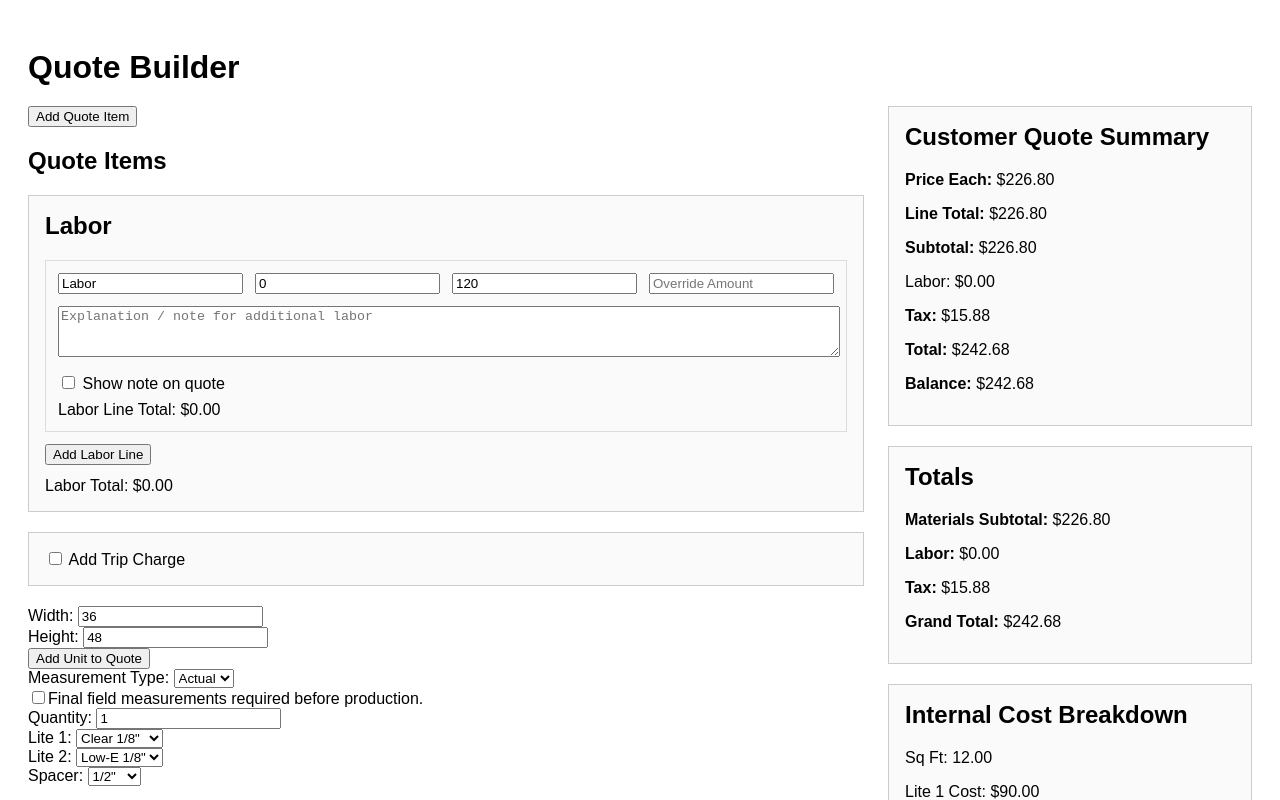
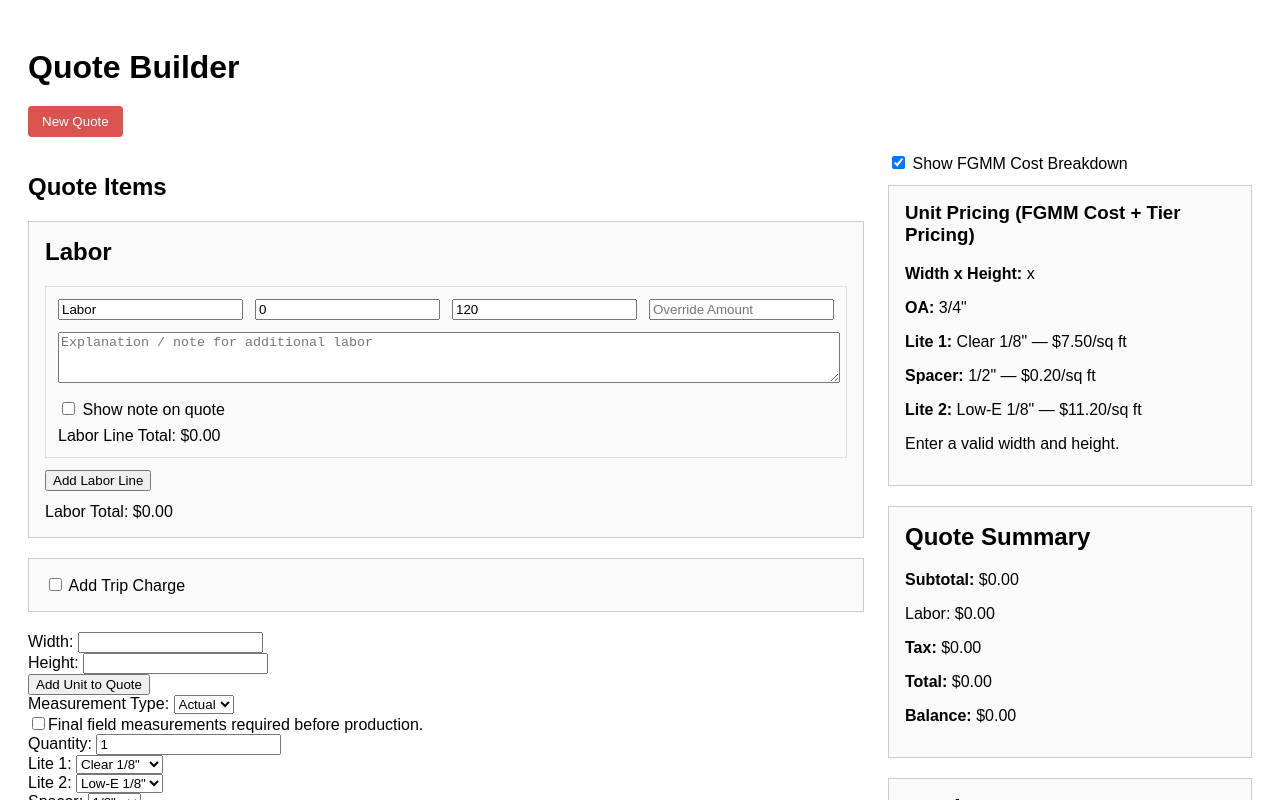
Before and after one commit to fastglassmirrorsandmore/fast-glass-app, a Next.js app: page /quote/new in a window 1280 px wide. Shown: the top 800 px of the page. Built offline with nearby package versions, Linux system fonts and the light colour scheme.

Commit message:
Finish multi-line quote builder with FGMM cost + tier pricing
- built multi-line quote system
- added FGMM material cost breakdown
- added retail/contractor/apartment pricing
- fixed price each and line

```diff
--- a/src/app/quote/new/page.tsx
+++ b/src/app/quote/new/page.tsx
@@ -21,9 +21,9 @@ const currency = new Intl.NumberFormat("en-US", {
 });
 
 const PRICING_CATEGORIES = [
-  { id: "retail", name: "Retail", multiplier: 1.0 },
-  { id: "contractor", name: "Contractor", multiplier: 0.9 },
-  { id: "apartment", name: "Apartment", multiplier: 0.8 },
+  { id: "retail", name: "Retail", multiplier: 2.0 },
+  { id: "contractor", name: "Contractor", multiplier: 1.8 },
+  { id: "apartment", name: "Apartment", multiplier: 1.6 },
 ];
 
 const TAX_RATES = [
@@ -50,13 +50,12 @@ function getById<T extends { id: string }>(items: T[], id: string): T {
 }
 
 export default function NewQuotePage() {
-  const [width, setWidth] = useState("36");
-  const [height, setHeight] = useState("48");
+  const [width, setWidth] = useState("");
+  const [height, setHeight] = useState("");
   const [quoteItems, setQuoteItems] = useState<QuoteItem[]>([]);
   const [measurementType, setMeasurementType] = useState("actual");
   const [finalMeasurementsRequired, setFinalMeasurementsRequired] = useState(false);
   const [quantity, setQuantity] = useState(1);
-  const [showInternalPricing, setShowInternalPricing] = useState(true);
   const [lite1Id, setLite1Id] = useState("clear18");
   const [lite2Id, setLite2Id] = useState("loe18");
   const [spacerId, setSpacerId] = useState("half");
@@ -64,6 +63,7 @@ export default function NewQuotePage() {
   const [taxRateId, setTaxRateId] = useState("sample");
   const [customerTaxExempt, setCustomerTaxExempt] = useState(false);
   const [showDimensionsOnQuote, setShowDimensionsOnQuote] = useState(false);
+  const [showFgmmCost, setShowFgmmCost] = useState(true);
   const [partCode, setPartCode] = useState("IGC6");
   const [description, setDescription] = useState("Insulated ClimaGuard 70/36 Low-E");
 useEffect(() => {
@@ -96,8 +96,6 @@ useEffect(() => {
   const [tripChargeMiles, setTripChargeMiles] = useState("0");
   const [tripChargeRate, setTripChargeRate] = useState("2.725");
 
-
-// ✅ PASTE FUNCTION HERE
 function handleAddUnit() {
   if (!width.trim() || !height.trim()) {
     alert("Please enter width and height.");
@@ -122,11 +120,11 @@ function handleAddUnit() {
   const newItem: QuoteItem = {
     id: crypto.randomUUID(),
     part: partCode,
-    description: description,
+    description,
     qty: quantity,
     width,
     height,
-    oa: overallThickness,
+    oa: formatThickness(overallThickness),
     lineTotal: priceEach * quantity,
   };
 
@@ -135,8 +133,8 @@ function handleAddUnit() {
   setWidth("");
   setHeight("");
   setQuantity(1);
-  setPartCode("");
-  setDescription("");
+  setPartCode("IGC6");
+  setDescription("Insulated ClimaGuard 70/36 Low-E");
 }
 
   const pricingCategory = getById(PRICING_CATEGORIES, pricingCategoryId);
@@ -152,12 +150,12 @@ function handleAddUnit() {
     "0.25": '1/4"',
     "0.375": '3/8"',
     "0.5": '1/2"',
+    "0.5625": '9/16"',
     "0.625": '5/8"',
     "0.75": '3/4"',
     "0.875": '7/8"',
     "1": '1"',
   };
-
     const rounded = Number(value.toFixed(3)).toString();
     return fractions[rounded] ?? `${value}"`;
   }
@@ -190,9 +188,6 @@ function handleAddUnit() {
   lite2Amount: result.lite2Amount * quantity,
   spacerAmount: result.spacerAmount * quantity,
   materialsAmount: result.materialsAmount * quantity,
-      adjustedMaterialsAmount: result.adjustedMaterialsAmount * quantity,
-      taxAmount: result.taxAmount * quantity,
-      totalAmount: result.totalAmount * quantity,
 };
   }, [
     width,
@@ -206,9 +201,6 @@ function handleAddUnit() {
     customerTaxExempt,
   ]);
 
-  const customerSubtotal = totals ? totals.adjustedMaterialsAmount : 0;
-  const customerTax = totals ? totals.taxAmount : 0;
-
  const laborTotal = laborItems.reduce((sum, item) => {
   const calculated = (Number(item.hours) || 0) * (Number(item.rate) || 0);
   const finalAmount =
@@ -221,37 +213,62 @@ function handleAddUnit() {
   ? (Number(tripChargeMiles) || 0) * (Number(tripChargeRate) || 0)
   : 0;
 
+const materialSubtotal = quoteItems.reduce(
+  (sum, item) => sum + item.lineTotal,
+  0
+);
+
+const customerSubtotal = materialSubtotal;
+const customerTax = customerTaxExempt ? 0 : materialSubtotal * taxRate.rate;
 const customerTotal =
   customerSubtotal + laborTotal + tripChargeTotal + customerTax;
 
-  const priceEach = quantity > 0 ? customerSubtotal / quantity : 0;
+const priceEach = totals
+  ? totals.materialsAmount * pricingCategory.multiplier
+  : 0;
 
 const lineDescription = showDimensionsOnQuote
   ? `${partCode} - ${description} - ${formatThickness(overallThickness)} - ${width} X ${height}`
   : `${partCode} - ${description} - ${formatThickness(overallThickness)}`;
 
-  const displayQuoteItems = quoteItems.map((item, index) => {
-    if (index === 0) {
-      return {
-        ...item,
-        description,
-        quantity,
-        partCode,
-        width,
-        height,
-        measurementType,
-        finalMeasurementsRequired,
-        oa: formatThickness(overallThickness),
-        lineTotal: customerSubtotal,
-      };
-    }
-
-    return item;
-  });
+const displayQuoteItems = quoteItems;
 
   return (
     <main style={{ padding: "20px", fontFamily: "Arial" }}>
       <h1 style={{ marginBottom: "20px" }}>Quote Builder</h1>
+<div style={{ marginBottom: "16px" }}>
+  <button
+    onClick={() => {
+      setQuoteItems([]);
+      setLaborItems([
+        {
+          id: 1,
+          description: "Labor",
+          hours: "0",
+          rate: "120",
+          override: "",
+          note: "",
+          showNoteOnQuote: false,
+        },
+      ]);
+      setShowTripCharge(false);
+      setTripChargeMiles("0");
+      setTripChargeRate("2.725");
+    }}
+    style={{
+      padding: "8px 14px",
+      background: "#d9534f",
+      color: "#fff",
+      border: "none",
+      borderRadius: "4px",
+      cursor: "pointer",
+    }}
+  >
+    New Quote
+  </button>
+</div>
+
+
 
       <div
         style={{
@@ -262,28 +279,6 @@ function handleAddUnit() {
         }}
       >
         <div>
-          <button
-            type="button"
-            onClick={() =>
-              setQuoteItems([
-                ...quoteItems,
-                {
-                  id: Date.now(),
-                  description: "",
-                  quantity: 1,
-                  partCode: "IGC6",
-                  width: "",
-                  height: "",
-                  measurementType: "actual",
-                  finalMeasurementsRequired: false,
-                  oa: "",
-                  lineTotal: 0,
-                },
-              ])
-            }
-          >
-            Add Quote Item
-          </button>
 
           <h2>Quote Items</h2>
 
@@ -293,21 +288,10 @@ function handleAddUnit() {
               style={{ border: "1px solid #ccc", padding: "10px", marginBottom: "10px" }}
             >
              <p><strong>Description:</strong> {item.description || "No description"}</p>
-              <p><strong>Qty:</strong> {item.quantity}</p>
-              <p><strong>Part:</strong> {item.partCode}</p>
-              <p>
-                <strong>{item.measurementType === "block" ? "Block Size:" : "Size:"}</strong>{" "}
-                {item.width} x {item.height}
-              </p>
-              <p><strong>OA:</strong> {formatThickness(overallThickness)}</p>
-              {item.measurementType === "block" && (
-                <p style={{ color: "red", fontWeight: "bold" }}>See Original</p>
-              )}
-              {item.finalMeasurementsRequired && (
-                <p style={{ color: "red", fontWeight: "bold" }}>
-                  Final field measurements required before production.
-                </p>
-              )}
+             <p><strong>Qty:</strong> {item.qty}</p>
+             <p><strong>Part:</strong> {item.part}</p>
+             <p><strong>Size:</strong> {item.width} x {item.height}</p>
+             <p><strong>OA:</strong> {item.oa}</p>
              <p><strong>Line Total:</strong> {currency.format(item.lineTotal)}</p>
             </div>
           ))}
@@ -610,24 +594,56 @@ function handleAddUnit() {
             </label>
           </div>
 
+
+        </div>
+
+
  <div>
+
+ <div style={{ marginBottom: "12px" }}>
   <label>
     <input
       type="checkbox"
-                checked={showInternalPricing}
-                onChange={(e) => setShowInternalPricing(e.target.checked)}
-              />
-              Show Internal Pricing
+      checked={showFgmmCost}
+      onChange={(e) => setShowFgmmCost(e.target.checked)}
+    />{" "}
+    Show FGMM Cost Breakdown
   </label>
 </div>
+
+<div style={{ border: "1px solid #ccc", padding: "16px", marginBottom: "20px", background: "#fafafa" }}>
+  <h3 style={{ marginTop: 0 }}>Unit Pricing (FGMM Cost + Tier Pricing)</h3>
+  <p><strong>Width x Height:</strong> {width} x {height}</p>
+  <p><strong>OA:</strong> {formatThickness(overallThickness)}</p>
+  <p><strong>Lite 1:</strong> {lite1.name} — {currency.format(lite1.costPerSqFt)}/sq ft</p>
+  <p><strong>Spacer:</strong> {spacer.name} — {currency.format(spacer.costPerSqFt)}/sq ft</p>
+  <p><strong>Lite 2:</strong> {lite2.name} — {currency.format(lite2.costPerSqFt)}/sq ft</p>
+
+  {totals ? (
+    <>
+      {showFgmmCost && (
+        <>
+          <p><strong>Lite 1 Cost:</strong> {currency.format(totals.lite1Amount)}</p>
+          <p><strong>Spacer Cost:</strong> {currency.format(totals.spacerAmount)}</p>
+          <p><strong>Lite 2 Cost:</strong> {currency.format(totals.lite2Amount)}</p>
+          <p><strong>FGMM Material Cost:</strong> {currency.format(totals.materialsAmount)}</p>
+        </>
+      )}
+
+      <p><strong>Retail (x2):</strong> {currency.format(totals.materialsAmount * 2)}</p>
+      <p><strong>Contractor:</strong> {currency.format(totals.materialsAmount * 1.8)}</p>
+      <p><strong>Apartment:</strong> {currency.format(totals.materialsAmount * 1.6)}</p>
+
+      <p><strong>Price Each:</strong> {currency.format(priceEach)}</p>
+      <p><strong>Line Total:</strong> {currency.format(priceEach * quantity)}</p>
+    </>
+  ) : (
+    <p>Enter a valid width and height.</p>
+  )}
 </div>
-
-        <div>
   <div style={{ border: "1px solid #ccc", padding: "16px", marginBottom: "20px", background: "#fafafa" }}>
-            <h2 style={{ marginTop: 0 }}>Customer Quote Summary</h2>
-            <p><strong>Price Each:</strong> {currency.format(priceEach)}</p>
-            <p><strong>Line Total:</strong> {currency.format(customerSubtotal)}</p>
-            <p><strong>Subtotal:</strong> {currency.format(customerSubtotal)}</p>
+    <h2 style={{ marginTop: 0 }}>Quote Summary</h2>
+    <p><strong>Subtotal:</strong> {currency.format(materialSubtotal)}</p>
     <p>Labor: {currency.format(laborTotal)}</p>
 
     {laborItems
@@ -641,11 +657,12 @@ function handleAddUnit() {
     <p><strong>Balance:</strong> {currency.format(customerTotal)}</p>
   </div>
 
+
 <div style={{ border: "1px solid #ccc", padding: "16px", marginBottom: "20px", background: "#fafafa" }}>
     <h2 style={{ marginTop: 0 }}>Totals</h2>
 
     <div>
-              <p><strong>Materials Subtotal:</strong> {currency.format(customerSubtotal)}</p>
+      <p><strong>Materials Subtotal:</strong> {currency.format(materialSubtotal)}</p>
       <p><strong>Labor:</strong> {currency.format(laborTotal)}</p>
       {showTripCharge && (
         <p><strong>Trip Charge:</strong> {currency.format(tripChargeTotal)}</p>
@@ -655,25 +672,8 @@ function handleAddUnit() {
     </div>
   </div>
 
-          {showInternalPricing && (
-            <div style={{ border: "1px solid #ccc", padding: "16px", marginBottom: "20px", background: "#fafafa" }}>
-              <h2 style={{ marginTop: 0 }}>Internal Cost Breakdown</h2>
-              {totals ? (
-                <>
-                  <p>Sq Ft: {totals.sqFt.toFixed(2)}</p>
-                  <p>Lite 1 Cost: {currency.format(totals.lite1Amount)}</p>
-                  <p>Lite 2 Cost: {currency.format(totals.lite2Amount)}</p>
-                  <p>Spacer Cost: {currency.format(totals.spacerAmount)}</p>
-                  <p>Raw Materials: {currency.format(totals.materialsAmount)}</p>
-                  <p>Adjusted Materials: {currency.format(totals.adjustedMaterialsAmount)}</p>
-                  <p>Tax: {currency.format(totals.taxAmount)}</p>
-                  <p>Total: {currency.format(totals.totalAmount)}</p>
-                </>
-              ) : (
-                <p>Enter a valid width and height.</p>
-              )}
-            </div>
-          )}
+
+
         </div>
       </div>
     </main>
```
Lines whose indentation alone changed are shown as unchanged.
